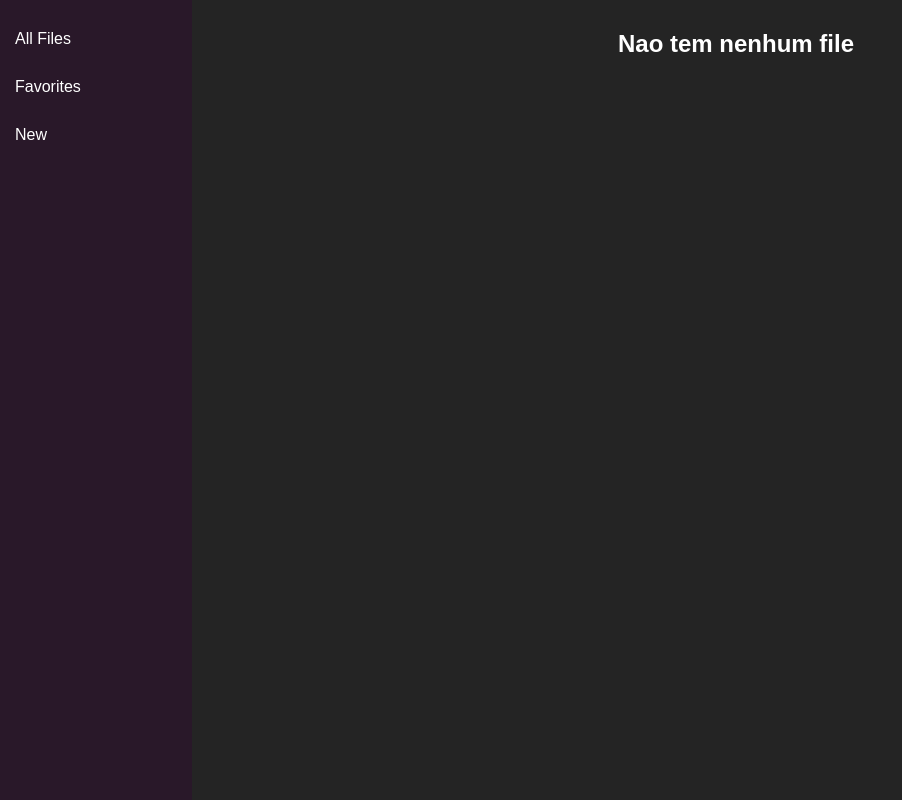
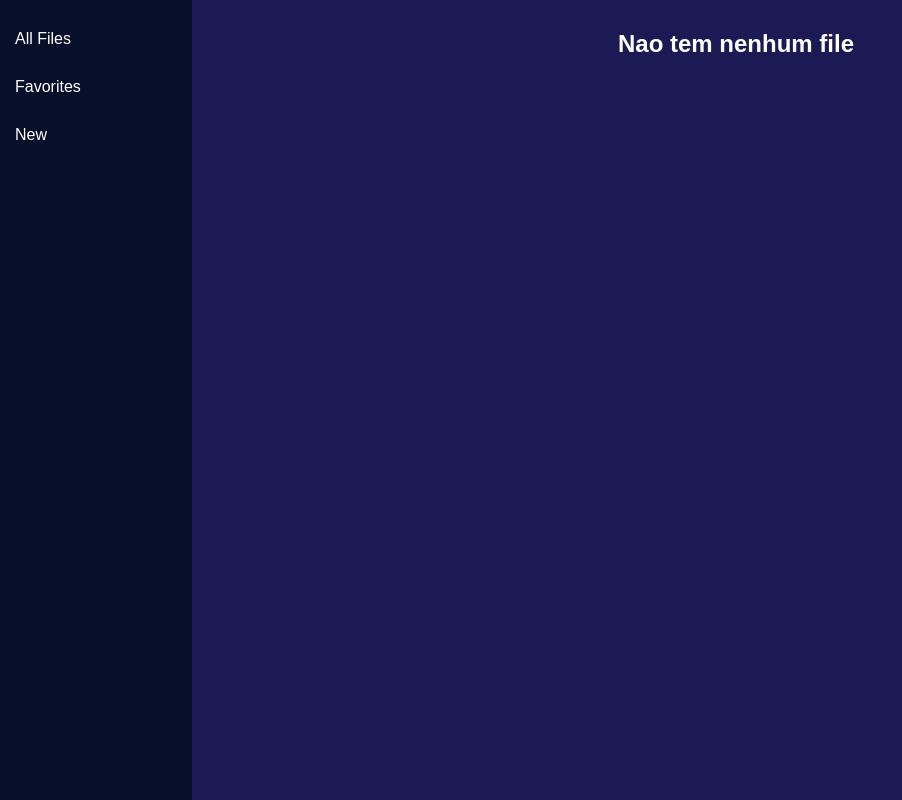
Before and after one commit to ThomazHilario/React-Testing-Library, a React (Vite) app: page / in a window 1280 px wide. Shown: the whole page, without its empty margins (0-902 px from the left). Built offline with nearby package versions, Linux system fonts and the light colour scheme.

Commit message:
style: header and index component
- Alterando background dos componentes.

```diff
--- a/src/components/header/header.css
+++ b/src/components/header/header.css
@@ -1,5 +1,5 @@
 header{
-    background-color: rgb(41, 24, 41);
+    background-color: #070F2B;
     width: 15vw;
 }
 
--- a/src/index.css
+++ b/src/index.css
@@ -12,7 +12,7 @@
 
 main{
   width: 85vw;
-  background-color: rgb(36, 36, 36);
+  background-color: #1B1A55;
   color: white;
   display: flex;
   justify-content: center;
```
